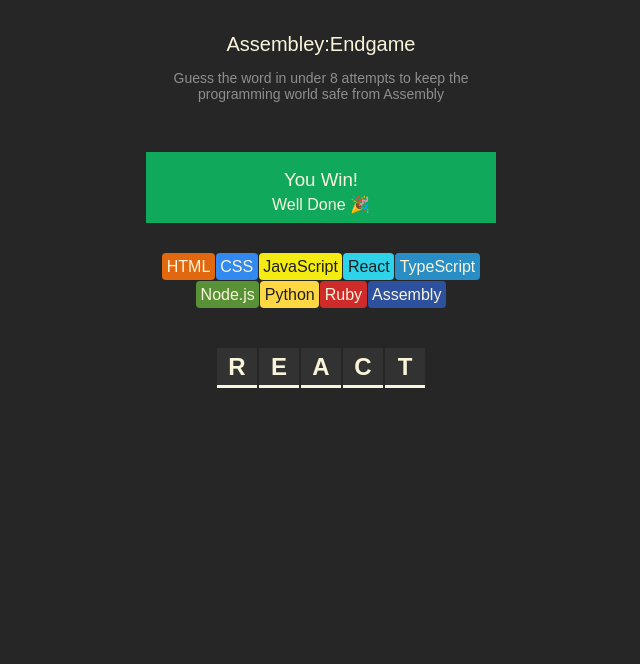
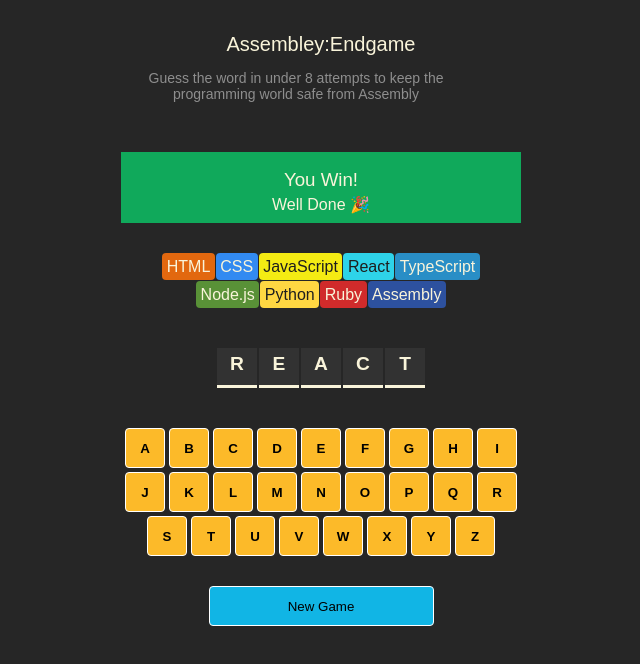
Before and after one commit to AshSiva17/HangManReact, a React (Vite) app: page / in a window 1280 px wide. Shown: the top 664 px of the page, without its empty margins (319-959 px from the left). Built offline with nearby package versions, Linux system fonts and the light colour scheme.

Commit message:
Add languages, keyboard, and simple guessing functionality

```diff
--- a/package.json
+++ b/package.json
@@ -10,6 +10,7 @@
     "preview": "vite preview"
   },
   "dependencies": {
+    "clsx": "^2.1.1",
     "react": "^19.2.0",
     "react-dom": "^19.2.0"
   },
--- a/src/App.jsx
+++ b/src/App.jsx
@@ -1,9 +1,20 @@
 import React from "react"
 import { languages } from "./data/languages.js"
+import clsx from 'clsx';
 
 
 export default function Hangman() {
     const [word, setWord] = React.useState("REACT")
+
+    const alphabet = "abcdefghijklmnopqrstuvwxyz"
+
+    const [guessedLetters, setGuessedLetters] = React.useState([''])
+
+    function handleLetterClick(letter) {
+        setGuessedLetters(prevLetters => prevLetters.includes(letter) ? prevLetters : [...prevLetters, letter])
+    }
+
+
     return (
         <main>
             <header>
@@ -16,20 +27,48 @@
                 <p>Well Done 🎉</p>
             </section>
 
+            <div className="languageContainer">
                 <section className="languageList">
                     {languages.map(language => (
                         <div key={language.name} style={{ backgroundColor: language.backgroundColor, color: language.color }}> {language.name} </div>
                     ))
                     }
                 </section>
+            </div>
+
 
             <section className="word">
                 {word.split("").map((letter, index) =>
                         <span key={index}>
                             {letter}
                         </span>
+
                 )}
             </section>
+
+            <section className="keyboard">
+                {alphabet.split("").map((letter) => {
+                    const isGuessed = guessedLetters.includes(letter)
+                    const isCorrect = isGuessed && word.toLowerCase().includes(letter)
+                    const isWrong = isGuessed && !word.toLowerCase().includes(letter)
+                    const className = clsx({
+                        correct: isCorrect,
+                        wrong: isWrong
+                    })
+
+                    return (<button key={letter} onClick={() => handleLetterClick(letter)}
+                        className={className}
+                        >
+                        {letter.toUpperCase()}
+                    </button>
+
+                    )
+                })}
+            </section>
+
+            <button className="newGame">
+                New Game
+            </button>
         </main>
     )
 }
--- a/src/index.css
+++ b/src/index.css
@@ -48,6 +48,10 @@
     font-weight: 500;
 }
 
+.languageContainer{
+  display: flex;
+  justify-content: center;
+}
 .languageList{
   margin-top: 30px;
   display: flex;
@@ -71,7 +75,7 @@
 }
 
 .word span{
-  font-size: 1.5rem;
+  font-size: 1.2rem;
   border-bottom: 3px solid #F9F4DA;
   display: inline-block;
   width: 40px;
@@ -81,3 +85,47 @@
   background-color: #323232;
   padding: 5px;
 }
+
+.keyboard{
+  margin-top: 40px;
+  display: flex;
+  flex-wrap: wrap;
+  gap: 4px;
+  justify-content: center;
+  max-width: 400px;
+
+}
+
+.keyboard button{
+  width: 40px;
+  height: 40px;
+  background-color: #FCBA29;
+  border: 1px solid white;
+  border-radius: 4px;
+  font-weight: 600;
+  cursor: pointer;
+}
+
+.keyboard button.correct{
+  background-color: #10A95B;
+  cursor: default;
+}
+
+.keyboard button.wrong{
+  background-color: #EC5D49;
+  cursor: default;
+}
+
+.newGame{
+  margin-top: 30px;
+  padding: 6px 12px;
+  background-color: #11B5E5;
+  border: 1px solid white;
+  border-radius: 4px;
+  width: 225px;
+  height: 40px;
+  font-weight: 500;
+  display: block;
+  margin-inline: auto;
+  cursor: pointer;
+}
```
Also changed, not shown: 1 other file (tests, documents, lock files or other folders). Lines whose indentation alone changed are shown as unchanged.
